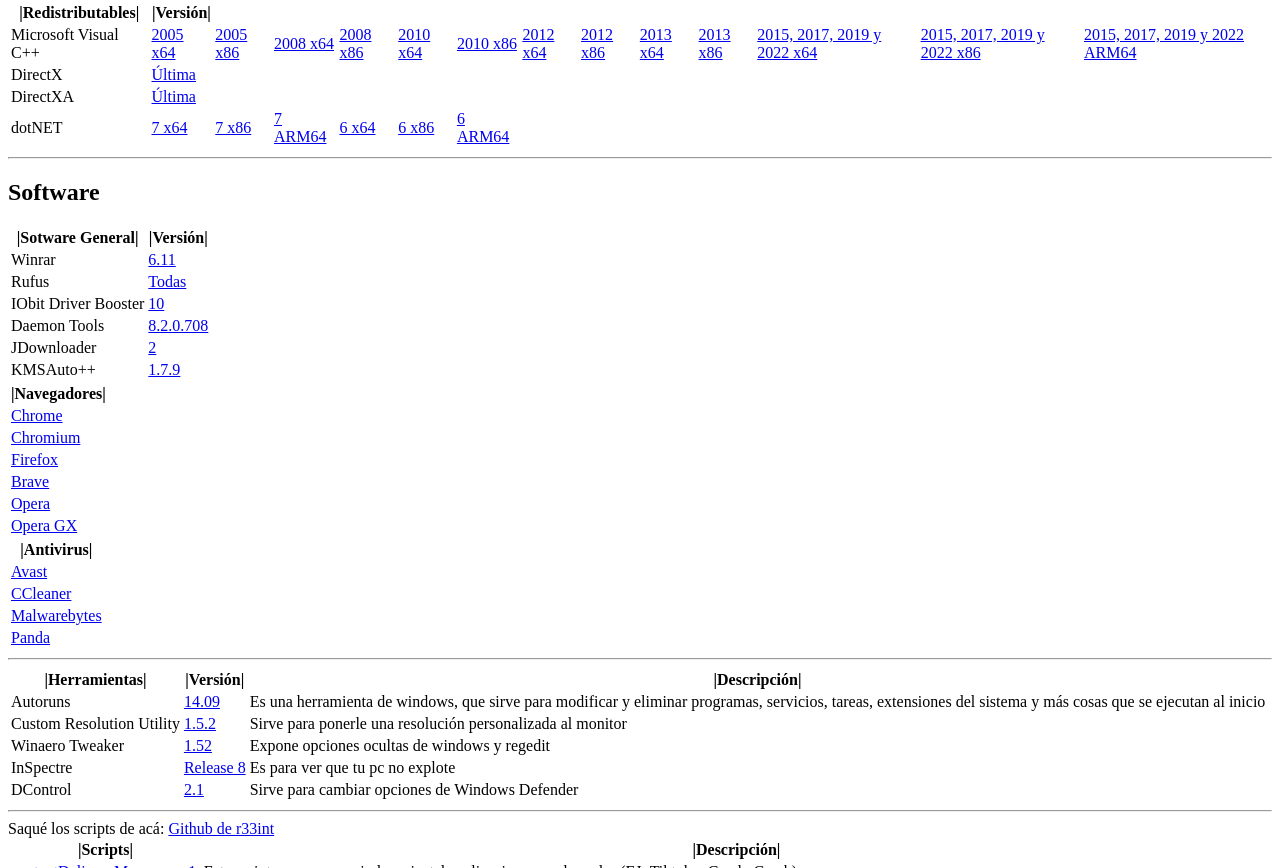
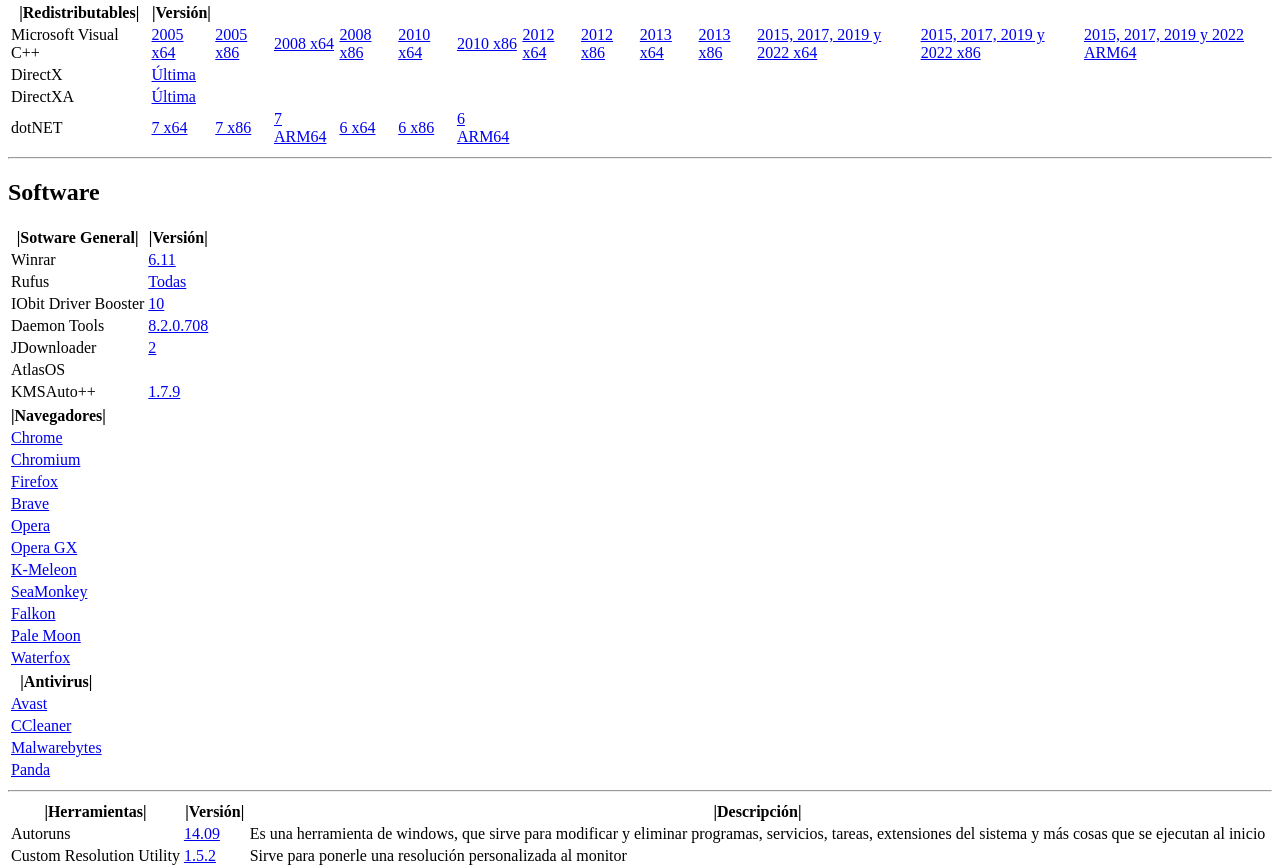
Before and after one commit to PinkLittleKitty/WPI, a plain HTML site: page index.html in a window 1280 px wide. Shown: the part 308-1176 px from the top of the page. Drawn offline with Linux system fonts and the light colour scheme.

Commit message:
Update index.html

```diff
--- a/index.html
+++ b/index.html
@@ -136,6 +136,9 @@
             <td><a href="https://fetch.jdcdn.org/download/dl/download?t=1684174621013&v=101&s=K%2Fblcs8js%2BGzw%2BxWInjvK399u50j9BtpQWLlj1pOmy0%3D" target=”_blank”>2</a></td>
         </tr>
         <tr>
+            <td>AtlasOS</td>
+            <td><a href="https://atlasos.net/downloads" target="_blank"></a></td>
+        <tr>
             <td>KMSAuto++</td>
             <td><a href="https://drive.google.com/file/d/1s3fw_yW6T3_fSzn97kV2HpXO-eYK-DVX/view?usp=share_link" target=”_blank”>1.7.9</a></td>
         </tr>
@@ -168,6 +171,21 @@
         </tr>
         <tr>
             <td><a href="https://www.opera.com/es/computer/thanks?ni=eapgx&os=windows" target=”_blank”>Opera GX</a></td>
+        </tr>
+        <tr>
+            <td><a href="http://kmeleonbrowser.org/download.php" target=”_blank”>K-Meleon</a></td>
+        </tr>
+        <tr>
+            <td><a href="https://www.seamonkey-project.org/releases/" target=”_blank”>SeaMonkey</a></td>
+        </tr>
+        <tr>
+            <td><a href="https://www.falkon.org/download/" target=”_blank”>Falkon</a></td>
+        </tr>
+        <tr>
+            <td><a href="https://www.palemoon.org/download.shtml" target=”_blank”>Pale Moon</a></td>
+        </tr>
+        <tr>
+            <td><a href="https://www.waterfox.net/download/" target=”_blank”>Waterfox</a></td>
         </tr>
         <tbody>
     </table>
```
